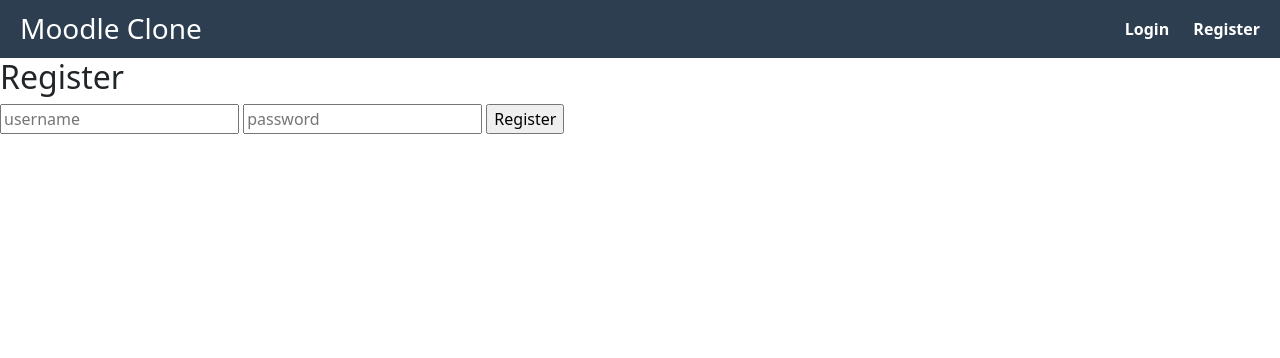
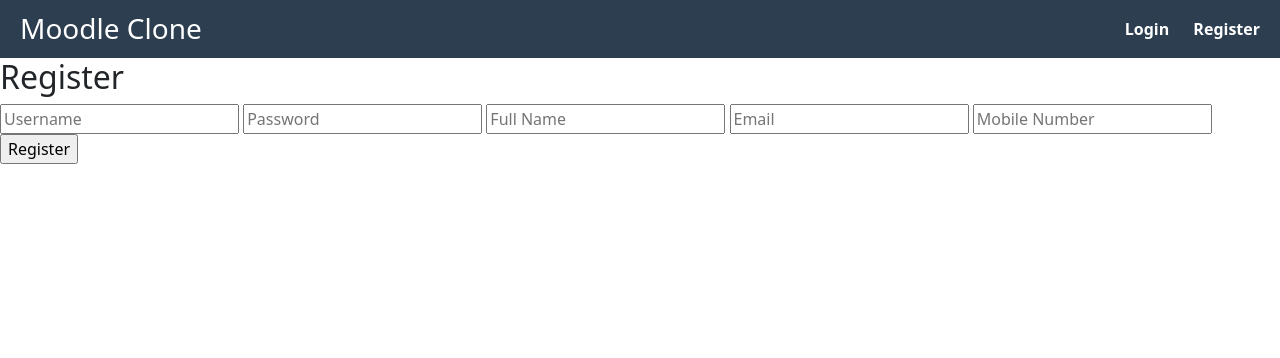
Before and after one commit to satyampatelmh/moodle, a Flask app: page /register-page in a window 1280 px wide. Shown: the top 358 px of the page. Run offline with Flask 3, Linux system fonts and the light colour scheme.

Commit message:
backened finalised

```diff
--- a/main.py
+++ b/main.py
@@ -21,6 +21,10 @@ class User(db.Model):
     user_type = db.Column(db.String(7), nullable = False)
     username = db.Column(db.String(14), unique=True, nullable=False)
     password_hash = db.Column(db.String(300), nullable=False)
+    full_name = db.Column(db.String(100), nullable=False)
+    mobile = db.Column(db.String(15), nullable=False)
+    email = db.Column(db.String(100), unique=True, nullable=False)
+
 
     def set_password(self, password):
         self.password_hash = generate_password_hash(password)
@@ -133,15 +137,24 @@ def login():
 # Register
 @app.route("/register", methods=["POST"])
 def register():
+    full_name = request.form["full_name"]
     username = request.form["username"]
     password = request.form["password"]
+    mobile = request.form["mobile"]
+    email = request.form["email"]
 
     user = User.query.filter_by(username=username).first()
 
     if user:
         return render_template("register.html", error="User already registered")
 
-    new_user = User(username=username, user_type="student")
+    new_user = User(
+        full_name=full_name,
+        username=username,
+        mobile=mobile,
+        email=email,
+        user_type="student"
+    )
     new_user.set_password(password)
 
     db.session.add(new_user)
@@ -151,6 +164,7 @@ def register():
     session["user_type"] = "student"
 
     return redirect(url_for("studentDashboard"))
+
 
 
 # Student Dashboard
--- a/templates/register.html
+++ b/templates/register.html
@@ -8,17 +8,15 @@
       method="post"
       onsubmit="return validCredentials()">
 
-  <input type="text"
-         name="username"
-         id="username"
-         placeholder="username"
-         required>
+  <input type="text" name="username" id="username" placeholder="Username" required>
 
-  <input type="password"
-         name="password"
-         id="password"
-         placeholder="password"
-         required>
+  <input type="password" name="password" id="password" placeholder="Password" required>
+
+  <input type="text" name="full_name" placeholder="Full Name" required>
+
+  <input type="email" name="email" id="email" placeholder="Email" required>
+
+  <input type="text" name="mobile" id="mobile" placeholder="Mobile Number" required>
 
   <input type="submit" value="Register">
 
@@ -26,28 +24,40 @@
 
 <div class="error" id="validationDiv"></div>
 
+
 <script>
 function validCredentials() {
 
   var passwordRegex =
-    /^(?=.*?[A-Z])(?=.*?[a-z])(?=.*?[0-9])(?=.*?[#?!@$%^&*-]).{8,}$/;
+      /^(?=.*?[A-Z])(?=.*?[a-z])(?=.*?[0-9])(?=.*?[#?!@$%^&*-]).{8,}$/;
 
   var usernameRegex =
-    /^[A-Za-z]{3}[A-Za-z0-9._]*[0-9]*$/;
+      /^[A-Za-z]{3}[A-Za-z0-9._]*[0-9]*$/;
+
+  var mobileRegex =
+      /^9[0-9]{9}$/;  // starts with 9 + total 10 digits
 
   var username = document.getElementById("username").value;
   var password = document.getElementById("password").value;
+  var mobile = document.getElementById("mobile").value;
+
   var validationDiv = document.getElementById("validationDiv");
 
   if (!usernameRegex.test(username)) {
     validationDiv.innerText =
-      "Username must start with at least 3 letters";
+      "Username must start with 3 letters and can contain digits or . _ ";
     return false;
   }
 
   if (!passwordRegex.test(password)) {
     validationDiv.innerText =
-      "Password must contain upper, lower, number & special char";
+      "Password must contain uppercase, lowercase, number & special character.";
+    return false;
+  }
+
+  if (!mobileRegex.test(mobile)) {
+    validationDiv.innerText =
+      "Mobile number must start with 9 and be exactly 10 digits.";
     return false;
   }
 
--- a/templates/studentList.html
+++ b/templates/studentList.html
@@ -8,7 +8,7 @@
         <ul>
             {% for student in students %}
                 <li>
-                    {{ student.username }} (ID: {{ student.id }})
+                    {{ student.full_name }} (ID: {{ student.id }})
                 </li>
             {% endfor %}
         </ul>
```
